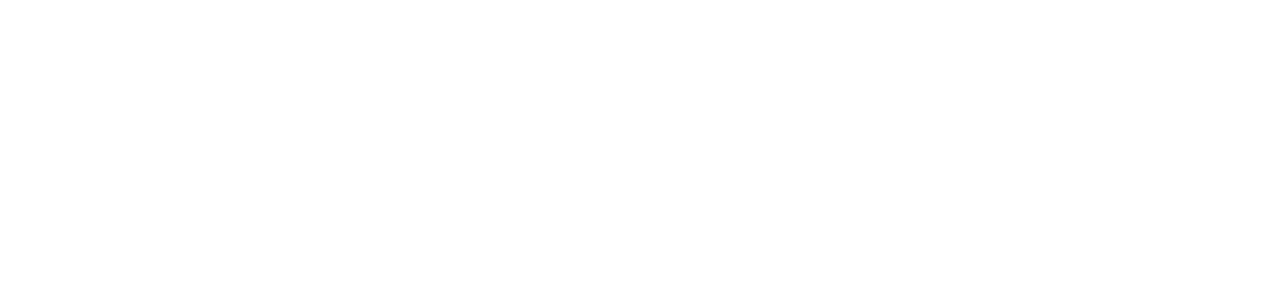
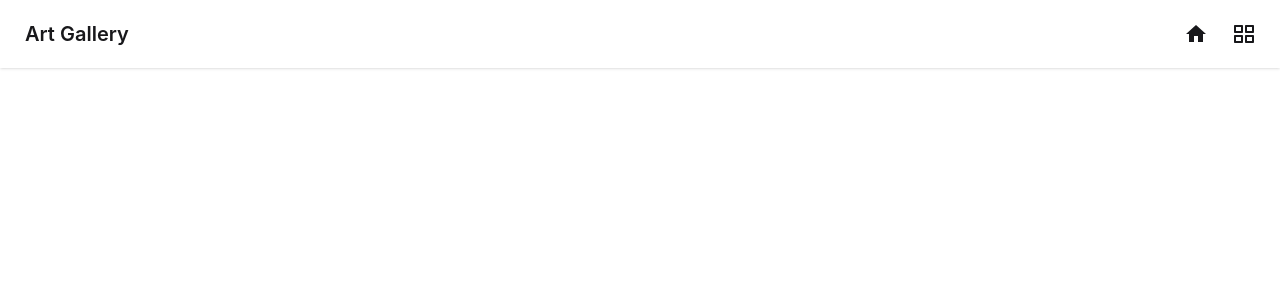
Before and after one commit to clizzix/ArtGallery, a React (Vite) app: page /gallery in a window 1280 px wide. Shown: the top 300 px of the page. Built offline with nearby package versions, Linux system fonts and the light colour scheme.

Commit message:
setup routing and basic project structure

```diff
--- a/src/App.tsx
+++ b/src/App.tsx
@@ -1,7 +1,23 @@
-import React from 'react';
+import { BrowserRouter, Routes, Route, Outlet } from 'react-router';
+import MainLayout from './layout/MainLayout';
+import Home from './pages/Home';
+import Gallery from './pages/Gallery';
+import ArtworkDetails from './pages/ArtworkDetails';
 
 const App = () => {
-    return <div></div>;
+    return (
+        <BrowserRouter>
+            <Routes>
+                <Route path="/" element={<MainLayout />}>
+                    <Route index element={<Home />} />
+                    <Route path="/gallery" element={<Outlet />}>
+                        <Route index element={<Gallery />} />
+                        <Route path=":detail" element={<ArtworkDetails />} />
+                    </Route>
+                </Route>
+            </Routes>
+        </BrowserRouter>
+    );
 };
 
 export default App;
--- /dev/null
+++ b/src/components/AddBtn.tsx
@@ -0,0 +1,7 @@
+import React from 'react';
+
+const AddBtn = () => {
+    return <div></div>;
+};
+
+export default AddBtn;
--- /dev/null
+++ b/src/components/ArtworkCard.tsx
@@ -0,0 +1,7 @@
+import React from 'react';
+
+const ArtworkCard = () => {
+    return <div></div>;
+};
+
+export default ArtworkCard;
--- /dev/null
+++ b/src/components/DeleteBtn.tsx
@@ -0,0 +1,7 @@
+import React from 'react';
+
+const DeleteBtn = () => {
+    return <div></div>;
+};
+
+export default DeleteBtn;
--- /dev/null
+++ b/src/components/Footer.tsx
@@ -0,0 +1,7 @@
+import React from 'react';
+
+const Footer = () => {
+    return <div></div>;
+};
+
+export default Footer;
--- /dev/null
+++ b/src/components/Header.tsx
@@ -0,0 +1,31 @@
+import { MdHome } from 'react-icons/md';
+import { RiGalleryView2 } from 'react-icons/ri';
+import { Link } from 'react-router';
+
+const Header = () => {
+    return (
+        <div className="navbar bg-base-100 shadow-sm">
+            <div className="flex-1">
+                <Link to="/" className="btn btn-ghost text-xl">
+                    Art Gallery
+                </Link>
+            </div>
+            <div className="flex-none">
+                <ul className="menu menu-horizontal px-1">
+                    <li>
+                        <Link to="/">
+                            <MdHome size={24} />
+                        </Link>
+                    </li>
+                    <li>
+                        <Link to="/gallery">
+                            <RiGalleryView2 size={24} />
+                        </Link>
+                    </li>
+                </ul>
+            </div>
+        </div>
+    );
+};
+
+export default Header;
--- /dev/null
+++ b/src/components/Search.tsx
@@ -0,0 +1,7 @@
+import React from 'react';
+
+const Search = () => {
+    return <div></div>;
+};
+
+export default Search;
--- /dev/null
+++ b/src/components/UpdateBtn.tsx
@@ -0,0 +1,7 @@
+import React from 'react';
+
+const UpdateBtn = () => {
+    return <div></div>;
+};
+
+export default UpdateBtn;
--- /dev/null
+++ b/src/layout/MainLayout.tsx
@@ -0,0 +1,15 @@
+import { Outlet } from 'react-router';
+import Header from '../components/Header';
+
+const MainLayout = () => {
+    return (
+        <>
+            <Header />
+            <div className="mx-auto m-4">
+                <Outlet />
+            </div>
+        </>
+    );
+};
+
+export default MainLayout;
--- /dev/null
+++ b/src/pages/ArtworkDetails.tsx
@@ -0,0 +1,7 @@
+import React from 'react';
+
+const ArtworkDetails = () => {
+    return <div></div>;
+};
+
+export default ArtworkDetails;
--- /dev/null
+++ b/src/pages/Gallery.tsx
@@ -0,0 +1,7 @@
+import React from 'react';
+
+const Gallery = () => {
+    return <div></div>;
+};
+
+export default Gallery;
--- /dev/null
+++ b/src/pages/Home.tsx
@@ -0,0 +1,7 @@
+import React from 'react';
+
+const Home = () => {
+    return <div></div>;
+};
+
+export default Home;
```
